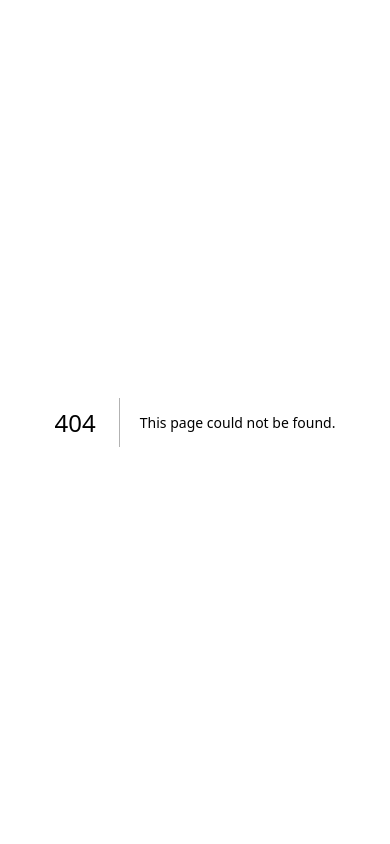
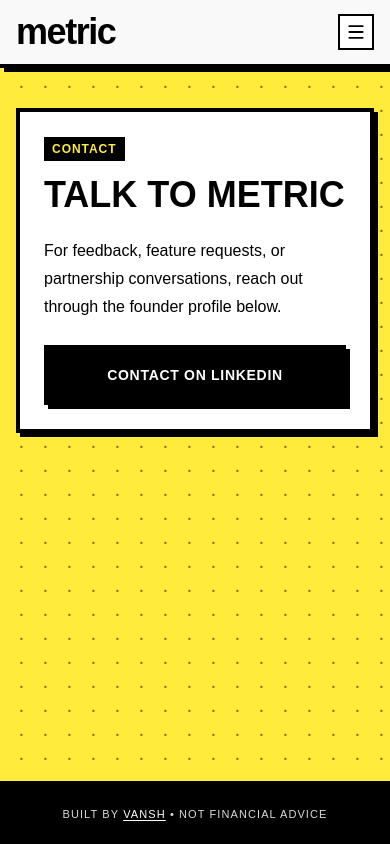
Before and after one commit to threeoneonetwo/metric-stocks-analyser, a Next.js app: page /contact in a window 390 px wide. Before the commit this address had no page. Built offline with nearby package versions, Linux system fonts and the light colour scheme.

Commit message:
Add hamburger menu pages

```diff
--- /dev/null
+++ b/app/about/page.tsx
@@ -0,0 +1,38 @@
+import { FooterBar, TopBar } from "@/components/site-chrome";
+
+export default function AboutPage() {
+  return (
+    <main className="flex min-h-screen flex-col">
+      <TopBar />
+      <section className="mx-auto flex w-full max-w-[42rem] flex-1 flex-col gap-6 px-4 py-10 sm:px-6">
+        <div className="surface p-6">
+          <span className="mb-4 inline-block bg-black px-2 py-1 text-xs font-bold uppercase tracking-[0.08em] text-metric-yellow">
+            About
+          </span>
+          <h1 className="text-4xl font-extrabold uppercase leading-none">
+            Metric Finance
+          </h1>
+          <p className="mt-6 text-base leading-7">
+            Metric Finance helps investors generate shareable equity research
+            reports for NSE and BSE listed companies. The app is being built to
+            combine AI analysis, cached reports, market context, financials,
+            peer comparison, sentiment, and risk signals in one mobile-first
+            report.
+          </p>
+        </div>
+
+        <div className="surface p-6">
+          <h2 className="text-2xl font-extrabold uppercase leading-none">
+            Current status
+          </h2>
+          <p className="mt-4 text-base leading-7">
+            The product now has a live interface, a connected Postgres
+            database, and a report cache foundation. The next phase is wiring
+            real AI generation and market data into the saved report flow.
+          </p>
+        </div>
+      </section>
+      <FooterBar />
+    </main>
+  );
+}
--- /dev/null
+++ b/app/contact/page.tsx
@@ -0,0 +1,32 @@
+import { FooterBar, TopBar } from "@/components/site-chrome";
+
+export default function ContactPage() {
+  return (
+    <main className="flex min-h-screen flex-col">
+      <TopBar />
+      <section className="mx-auto flex w-full max-w-[42rem] flex-1 flex-col gap-6 px-4 py-10 sm:px-6">
+        <div className="surface p-6">
+          <span className="mb-4 inline-block bg-black px-2 py-1 text-xs font-bold uppercase tracking-[0.08em] text-metric-yellow">
+            Contact
+          </span>
+          <h1 className="text-4xl font-extrabold uppercase leading-none">
+            Talk to Metric
+          </h1>
+          <p className="mt-6 text-base leading-7">
+            For feedback, feature requests, or partnership conversations, reach
+            out through the founder profile below.
+          </p>
+          <a
+            href="https://www.linkedin.com/in/vansh-sharma-/"
+            target="_blank"
+            rel="noreferrer"
+            className="neo-press mt-6 inline-flex w-full justify-center border-4 border-black bg-black px-8 py-4 text-sm font-extrabold uppercase tracking-[0.05em] text-white neo-shadow hover:bg-metric-green hover:text-white"
+          >
+            Contact on LinkedIn
+          </a>
+        </div>
+      </section>
+      <FooterBar />
+    </main>
+  );
+}
--- a/components/site-chrome.tsx
+++ b/components/site-chrome.tsx
@@ -1,5 +1,8 @@
+"use client";
+
 import Link from "next/link";
-import { Menu, RefreshCw, Share2 } from "lucide-react";
+import { Menu, RefreshCw, Share2, X } from "lucide-react";
+import { useState } from "react";
 
 type TopBarProps = {
   reportActions?: boolean;
@@ -7,6 +10,8 @@ type TopBarProps = {
 };
 
 export function TopBar({ reportActions = false, ticker }: TopBarProps) {
+  const [menuOpen, setMenuOpen] = useState(false);
+
   return (
     <header className="sticky top-0 z-50 border-b-4 border-black bg-metric-cream px-4 py-2 neo-shadow">
       <div className="mx-auto flex h-12 max-w-[42rem] items-center justify-between">
@@ -34,12 +39,41 @@ export function TopBar({ reportActions = false, ticker }: TopBarProps) {
             </button>
           </div>
         ) : (
-          <button
-            className="neo-press inline-flex h-9 w-9 items-center justify-center border-2 border-black bg-white"
-            aria-label="Open menu"
-          >
-            <Menu size={20} strokeWidth={2.2} />
-          </button>
+          <div className="relative">
+            <button
+              className="neo-press inline-flex h-9 w-9 items-center justify-center border-2 border-black bg-white"
+              aria-expanded={menuOpen}
+              aria-label={menuOpen ? "Close menu" : "Open menu"}
+              onClick={() => setMenuOpen((current) => !current)}
+              type="button"
+            >
+              {menuOpen ? (
+                <X size={20} strokeWidth={2.2} />
+              ) : (
+                <Menu size={20} strokeWidth={2.2} />
+              )}
+            </button>
+            {menuOpen ? (
+              <nav
+                aria-label="Main menu"
+                className="absolute right-0 top-12 w-44 border-4 border-black bg-white p-2 neo-shadow"
+              >
+                {[
+                  ["About", "/about"],
+                  ["Contact", "/contact"],
+                ].map(([label, href]) => (
+                  <Link
+                    key={href}
+                    href={href}
+                    className="block border-2 border-black px-4 py-3 text-sm font-extrabold uppercase tracking-[0.05em] text-black hover:bg-metric-green-bright"
+                    onClick={() => setMenuOpen(false)}
+                  >
+                    {label}
+                  </Link>
+                ))}
+              </nav>
+            ) : null}
+          </div>
         )}
       </div>
     </header>
```
